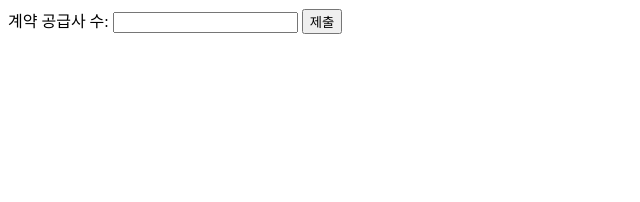
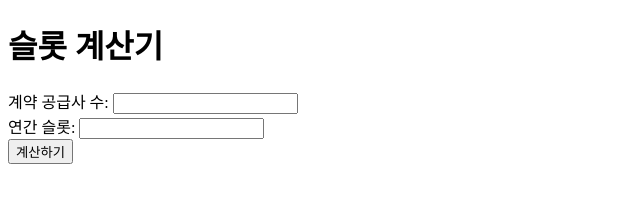
Before and after one commit to solarone01/daehee, a plain HTML site: page index.html in a window 1280 px wide. Shown: the whole page, without its empty margins (0-640 px from the left). Drawn offline with Linux system fonts and the light colour scheme.

Commit message:
Update index.html

```diff
--- a/index.html
+++ b/index.html
@@ -1,5 +1,27 @@
-<form>
-  <label for="suppliers">계약 공급사 수:</label>
-  <input type="number" id="suppliers" name="suppliers" required>
-  <button type="submit">제출</button>
-</form>
+<!DOCTYPE html>
+<html lang="ko">
+  <head>
+    <meta charset="UTF-8">
+    <meta name="viewport" content="width=device-width, initial-scale=1.0">
+    <title>슬롯 계산기</title>
+    <link rel="stylesheet" href="style.css">
+  </head>
+  <body>
+    <div class="container">
+      <h1>슬롯 계산기</h1>
+      <form id="slot-form">
+        <div class="form-group">
+          <label for="suppliers">계약 공급사 수:</label>
+          <input type="number" id="suppliers" name="suppliers" required>
+        </div>
+        <div class="form-group">
+          <label for="slots">연간 슬롯:</label>
+          <input type="number" id="slots" name="slots" required>
+        </div>
+        <button type="submit">계산하기</button>
+      </form>
+      <div id="result"></div>
+    </div>
+    <script src="app.js"></script>
+  </body>
+</html>
```
